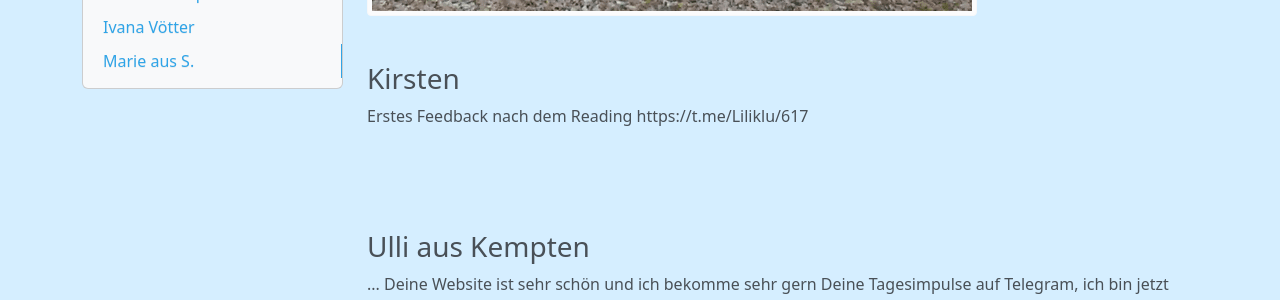
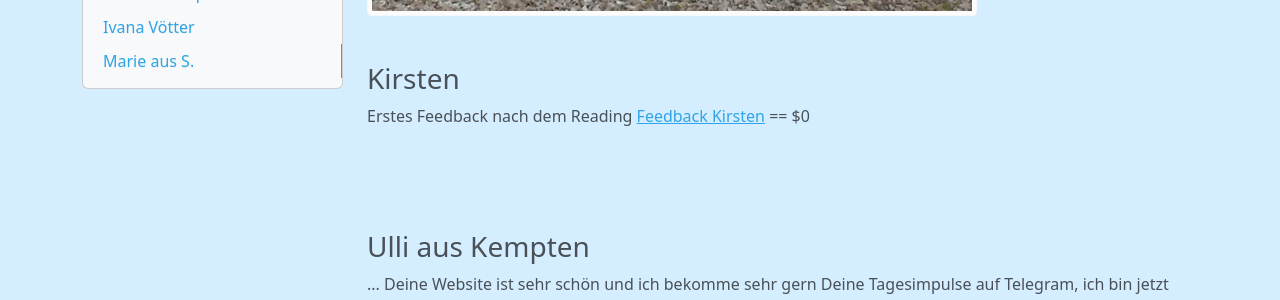
Before and after one commit to liliklu/liliklu.de, an MkDocs documentation site: the page built from docs/mehr/danke.md, in a window 1280 px wide and 900 px high, scrolled down 735 px. Shown: the part 155-455 px from the top of the window. Built offline with MkDocs 1.6.1, drawn with Linux system fonts in a browser that asks for light colours; nearby versions of some CDN libraries.

Commit message:
feedback

```diff
--- a/docs/mehr/danke.md
+++ b/docs/mehr/danke.md
@@ -7,7 +7,7 @@ title: Danke
 ### Kirsten
 
 Erstes Feedback nach dem Reading
-https://t.me/Liliklu/617
+<a href="https://t.me/Liliklu/617">Feedback Kirsten<a> == $0
 
 <br>
 ---
```
